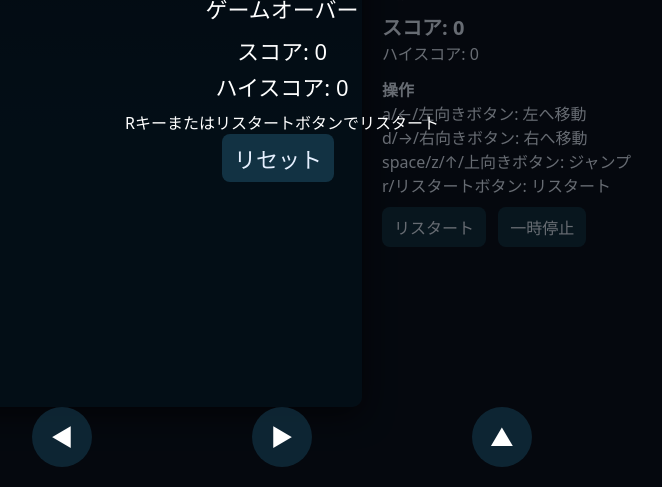
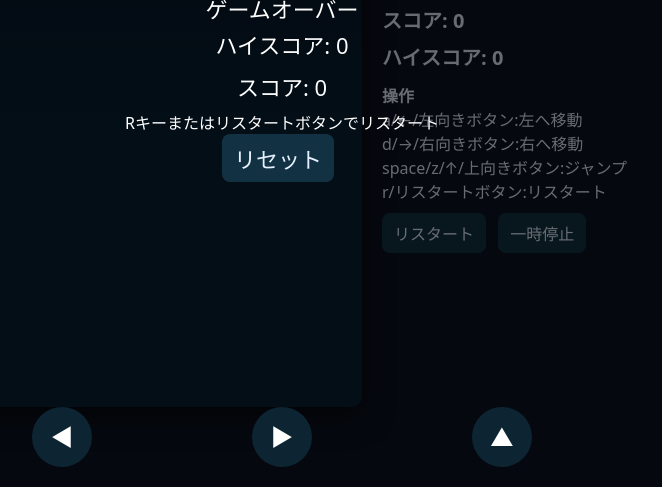
Before and after one commit to hokorinihoko/aburaage.jumpgame, a plain HTML site: page jumpgame/division/jump.html in a window 1280 px wide. Shown: the part 313-800 px from the top of the page, without its empty margins (358-1020 px from the left). Drawn offline with Linux system fonts and the light colour scheme.

Commit message:
Update jump.html

```diff
--- a/jumpgame/division/jump.html
+++ b/jumpgame/division/jump.html
@@ -12,28 +12,24 @@
     <div class="ui">
       <h1>油揚げジャンプゲーム(aburaage.jumpgame)</h1>
       <p>目標：どこまで上に進めるかを競う</p>
-
       <div class="score" id="score">スコア: 0</div>
-      <div class="highscore" id="highScore">ハイスコア: 0</div>
-
+      <div class="score" id="highScore">ハイスコア: 0</div>
       <div class="controls">
         <div><strong>操作</strong></div>
-        <div>a/←/左向きボタン: 左へ移動</div>
-        <div>d/→/右向きボタン: 右へ移動</div>
-        <div>space/z/↑/上向きボタン: ジャンプ</div>
-        <div>r/リスタートボタン: リスタート</div>
+        <div>a/←/左向きボタン:左へ移動</div>
+        <div>d/→/右向きボタン:右へ移動</div>
+        <div>space/z/↑/上向きボタン:ジャンプ</div>
+        <div>r/リスタートボタン:リスタート</div>
       </div>
-
       <div class="btns">
         <div class="btn" id="startBtn">リスタート</div>
         <div class="btn" id="pauseBtn">一時停止</div>
-      </div>
 
     <!-- ゲームオーバーオーバーレイ -->
     <div id="gameOverOverlay">
       <div>ゲームオーバー</div>
+      <div id="finalHighScore" style="margin-top:4px;">ハイスコア: 0</div>
       <div id="finalScore" style="margin-top:10px;">スコア: 0</div>
-        <div id="finalHighScore" style="margin-top:4px;">ハイスコア: 0</div>
       <div style="margin-top:8px;font-size:16px;">Rキーまたはリスタートボタンでリスタート</div>
       <div class="btn" id="resetBtn">リセット</div>
     </div>
@@ -45,7 +41,6 @@
       <div id="jumpBtn" class="touch-btn">▲</div>
     </div>
   </div>
-  </div>
 
   <script src="jump.js"></script>
 </body>
```
Lines whose indentation alone changed are shown as unchanged.
